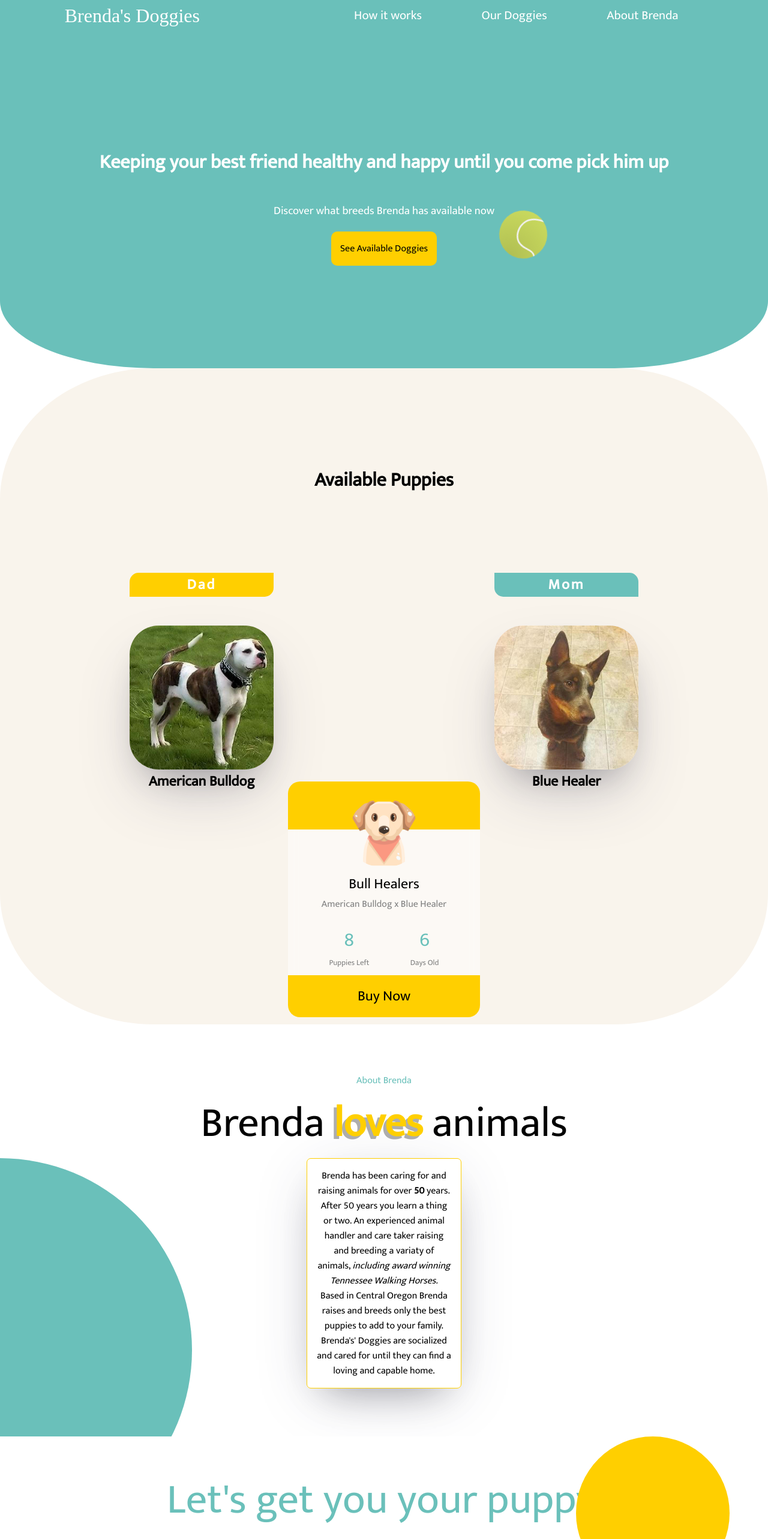
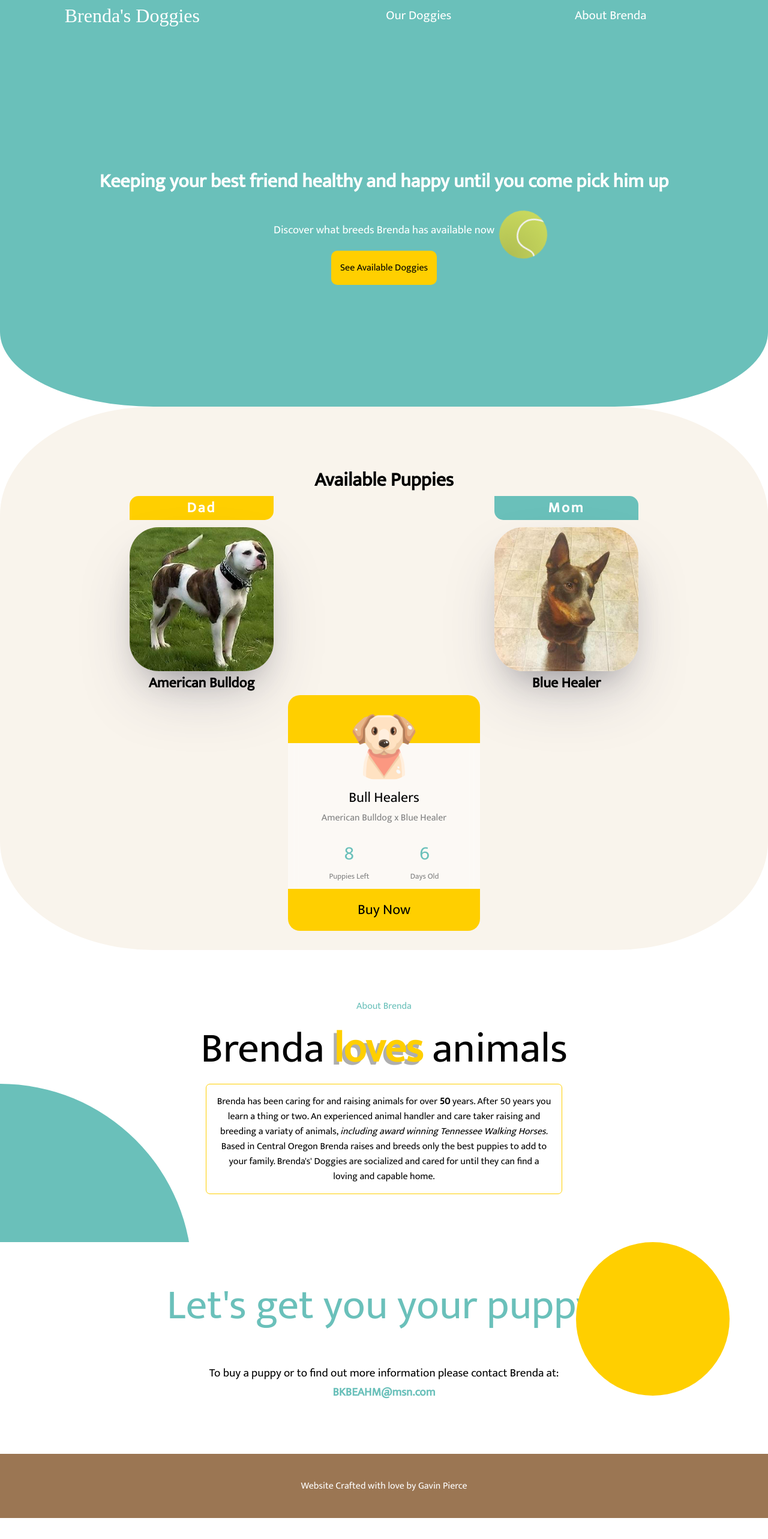
Before and after one commit to GavPierce/BrendasDoggies, a Vue app: page / in a window 1280 px wide. Shown: the top 2566 px of the page at 60% size. Built offline with nearby package versions, Linux system fonts and the light colour scheme; a web font is replaced by a local one.

Commit message:
feat: made site responsive for mobile devices

```diff
--- a/src/components/about.vue
+++ b/src/components/about.vue
@@ -1,5 +1,5 @@
 <template>
-  <div class="about-wrapper">
+  <div class="about-wrapper" id="about">
     <div style="color: #6ac0ba">About Brenda</div>
     <div class="about-wrapper-title">
       Brenda
@@ -45,15 +45,22 @@
   background-color: #6ac0ba;
 }
 .about-text {
-  width: 20%;
+  width: 50%;
   margin: 0 auto;
   text-align: center;
   line-height: 25px;
   padding: 1em;
-  background-color: transparent;
   border-radius: 7px;
   border: #ffcf00 1px solid;
-  box-shadow: rgba(50, 50, 93, 0.25) 0px 20px 100px -20px,
-    rgba(0, 0, 0, 0.3) 0px 30px 60px -30px;
+  -webkit-backdrop-filter: blur(8px); /* Safari 9+ */
+  backdrop-filter: blur(8px); /* Chrome and Opera */
+  box-shadow: inset 0 0 0 200px rgba(255, 255, 255, 0.496);
+}
+@media only screen and (max-width: 600px) {
+  .about-text {
+    width: 100%;
+    z-index: 3;
+    position: relative;
+  }
 }
 </style>
--- a/src/components/contact.vue
+++ b/src/components/contact.vue
@@ -1,5 +1,5 @@
 <template>
-  <div class="contact-wrapper">
+  <div class="contact-wrapper" id="contact">
     <div class="contact-title">Let's get you your puppy.</div>
     <div class="contact-subtitle">
       To buy a puppy or to find out more information please contact Brenda at:
--- a/src/components/dogs.vue
+++ b/src/components/dogs.vue
@@ -1,5 +1,5 @@
 <template>
-  <div class="dogs-wrapper">
+  <div class="dogs-wrapper" id="dogs">
     <div class="title">Available Puppies</div>
     <div class="parent-wrapper">
       <div class="parent">
@@ -28,7 +28,9 @@
           <div class="card-stats-text">Days Old</div>
         </div>
       </div>
-      <div class="card-action">Buy Now</div>
+      <a href="#contact" style="text-decoration: none">
+        <div class="card-action">Buy Now</div>
+      </a>
     </div>
   </div>
 </template>
@@ -50,7 +52,7 @@ const calculatDaysOld = computed(() => {
   border-radius: 20%;
 }
 .title {
-  padding: 4em;
+  padding: 2em 0 0 0;
   font-family: "Mukta", sans-serif;
   font-weight: bold;
   color: black;
@@ -69,14 +71,14 @@ const calculatDaysOld = computed(() => {
 }
 .parent-sex-dad {
   background-color: #ffcf00;
-  margin-bottom: 2em;
+  margin-bottom: 0.5em;
   border-radius: 15px 0;
   letter-spacing: 3px;
 }
 .parent-sex-mom {
   letter-spacing: 3px;
   background-color: #6ac0ba;
-  margin-bottom: 2em;
+  margin-bottom: 0.5em;
   border-radius: 0 15px;
 }
 
@@ -113,9 +115,8 @@ const calculatDaysOld = computed(() => {
   color: black;
 }
 .litter-card {
+  margin: auto;
   transition: transform 0.2s; /* Animation */
-
-  margin: -20px auto;
   justify-content: center;
   align-items: center;
   width: 20em;
@@ -172,4 +173,10 @@ const calculatDaysOld = computed(() => {
 .litter-card:hover {
   transform: scale(1.1);
 }
+
+@media only screen and (max-width: 600px) {
+  .parent-sex-mom {
+    margin-top: 2em;
+  }
+}
 </style>
--- a/src/components/header.vue
+++ b/src/components/header.vue
@@ -2,9 +2,8 @@
   <div class="header">
     <div class="logo-text"><a href="#">Brenda's Doggies</a></div>
     <div class="menu">
-      <a href="#">How it works</a>
-      <a href="#">Our Doggies</a>
-      <a href="#">About Brenda</a>
+      <a href="#dogs">Our Doggies</a>
+      <a href="#about">About Brenda</a>
     </div>
   </div>
 </template>
@@ -17,7 +16,7 @@
   justify-content: space-around;
   top: 0;
   background-color: #6ac0ba;
-
+  z-index: 99;
   border-radius: 0;
 }
 .logo-text a {
--- a/src/components/hero.vue
+++ b/src/components/hero.vue
@@ -4,7 +4,10 @@
       Keeping your best friend healthy and happy until you come pick him up
     </h1>
     <h3 class="hero-subtext">Discover what breeds Brenda has available now</h3>
-    <div class="hero-button">See Available Doggies</div>
+    <a href="#dogs" style="text-decoration: none; color: black">
+      <div class="hero-button">See Available Doggies</div></a
+    >
+
     <div class="tennis-ball"><img src="../assets/tennisball.svg" alt="" /></div>
   </div>
 </template>
@@ -14,6 +17,7 @@
   height: 70vh;
   margin-top: 0;
   background: #6ac0ba;
+  padding: 2em;
   border-radius: 0 0 20% 20%;
   display: flex;
   flex-direction: column;
@@ -25,6 +29,7 @@
   color: white;
   font-size: xx-large;
   line-height: 50px;
+  z-index: 3;
 }
 .hero-subtext {
   color: white;
@@ -45,6 +50,7 @@
   position: absolute;
   bottom: 45%;
   right: 30%;
+  z-index: 0;
   width: 5em;
   animation-name: bounce;
   animation-duration: 6s;
```
Also changed, not shown: 1 other file (tests, documents, lock files or other folders).
